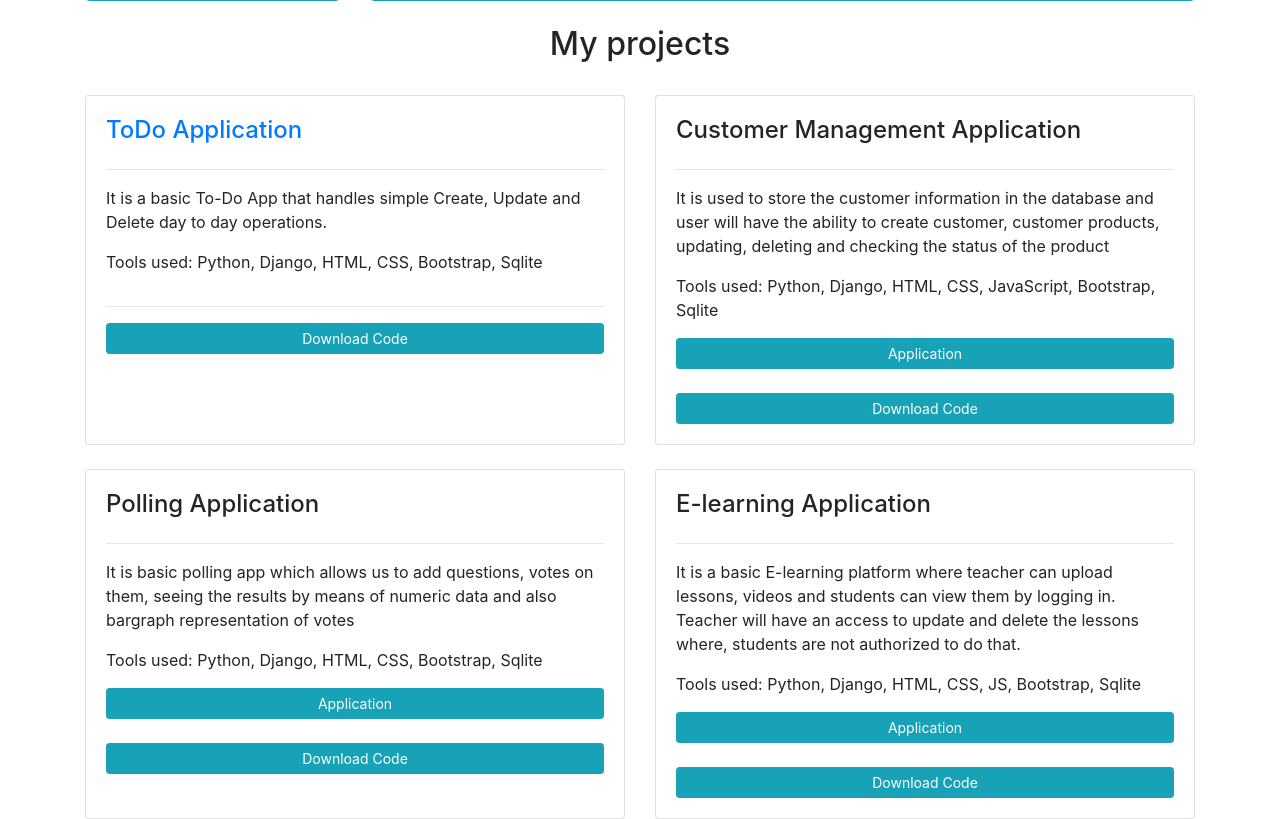
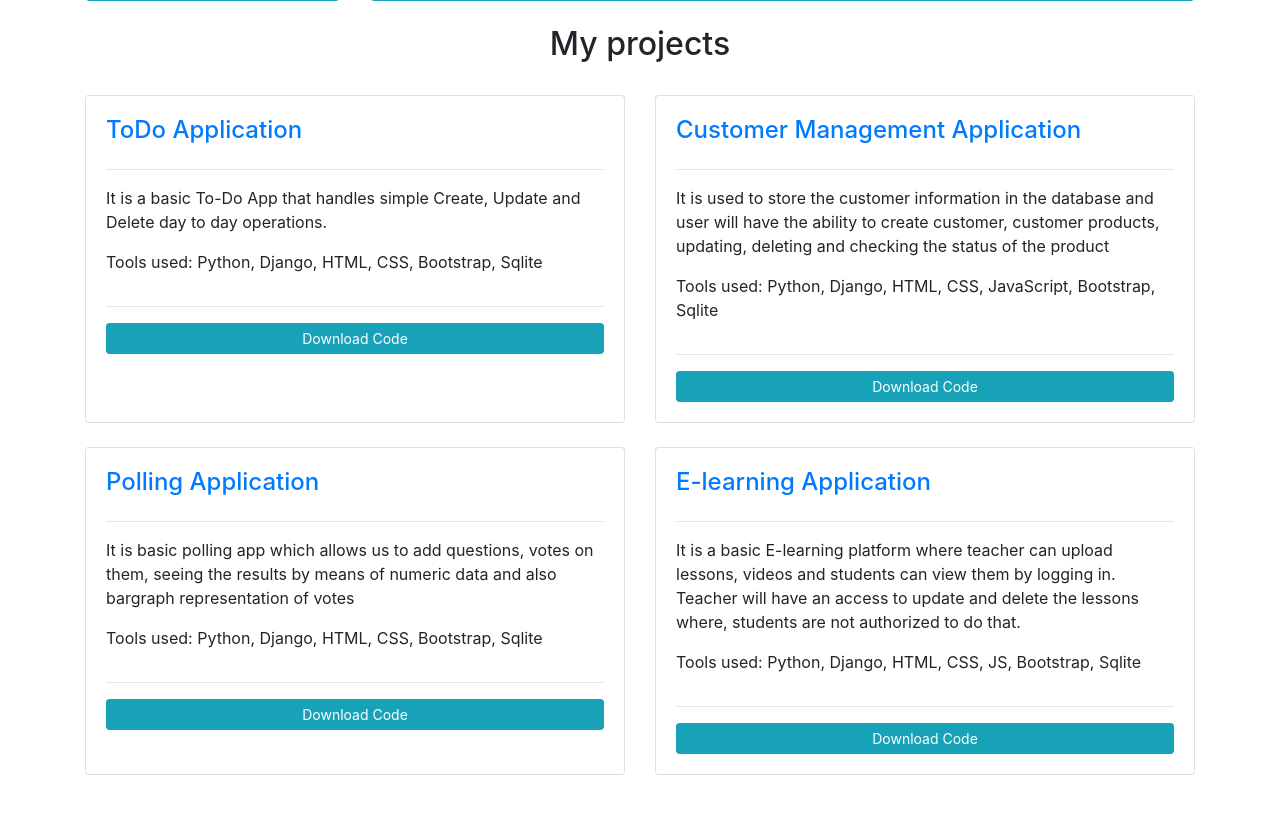
Before and after one commit to itsjaikumar/mysite, a Django app: page / in a window 1280 px wide. Shown: the part 911-1730 px from the top of the page. After the commit the page ends 1686 px from the top, so only its background shows below. Run offline with Django 3.2, Linux system fonts and the light colour scheme; some libraries are stand-ins or nearby versions.

Commit message:
Update home.html

```diff
--- a/base/templates/base/home.html
+++ b/base/templates/base/home.html
@@ -70,15 +70,14 @@
                 </div>
                 <div class='col-md-6'>
                     <div class='card card-body h-100'  >
-                        <h4>Customer Management Application</h4>
+                        <a target="_blank" href="https://jaikumar-crm1.herokuapp.com/">
+                        <h4>Customer Management Application</h4></a>
                         <hr>
                         <p>It is used to store the customer information in the database and user will
                             have the ability to create customer, customer products, updating, deleting and
                             checking the status of the product </p>
                         <p>Tools used: Python, Django, HTML, CSS, JavaScript, Bootstrap, Sqlite</p>
-                        <a target="_blank" class=" btn btn-primary btn-sm btn-info"
-                        href="https://jaikumar-crm1.herokuapp.com/login/">Application</a>
-                        <br>
+                        <hr>
                         <a target="_blank" class=" btn btn-primary btn-sm btn-info"
                         href="https://github.com/itsjaikumar/customer_app">Download Code</a>
                     </div>
@@ -88,22 +87,22 @@
             <div class='row'>
                 <div class='col-md-6'>
                     <div class='card card-body h-100'>
-                        <h4>Polling Application</h4>
+                        <a target="_blank" href="https://jaikumar-pollster.herokuapp.com/">
+                        <h4>Polling Application</h4></a>
                         <hr>
                         <p>It is basic polling app which allows us to add questions, votes on them,
                             seeing the results by means of numeric data and also
                             bargraph representation of votes  </p>
                         <p>Tools used: Python, Django, HTML, CSS, Bootstrap, Sqlite</p>
-                        <a target="_blank" class=" btn btn-primary btn-sm btn-info"
-                        href="https://jaikumar-pollster.herokuapp.com/">Application</a>
-                        <br>
+                       <hr>
                         <a target="_blank" class=" btn btn-primary btn-sm btn-info"
                         href="https://github.com/itsjaikumar/poll_app">Download Code</a>
                     </div>
                 </div>
                 <div class='col-md-6'>
                     <div class='card card-body h-100'  >
-                        <h4>E-learning Application</h4>
+                        <a target="_blank" href="https://jaikumar-e-learn-app.herokuapp.com/">
+                        <h4>E-learning Application</h4></a>
                         <hr>
                         <p>It is a basic E-learning platform where teacher can upload lessons,
                             videos and students can view them by logging in.
@@ -111,9 +110,7 @@
                             where, students are not authorized to do that.
                         </p>
                         <p>Tools used: Python, Django, HTML, CSS, JS, Bootstrap, Sqlite</p>
-                        <a target="_blank" class=" btn btn-primary btn-sm btn-info"
-                        href="https://jaikumar-e-learn-app.herokuapp.com/">Application</a>
-                        <br>
+                        <hr>
                         <a target="_blank" class=" btn btn-primary btn-sm btn-info"
                         href="https://github.com/itsjaikumar/elearn">Download Code</a>
                     </div>
```
